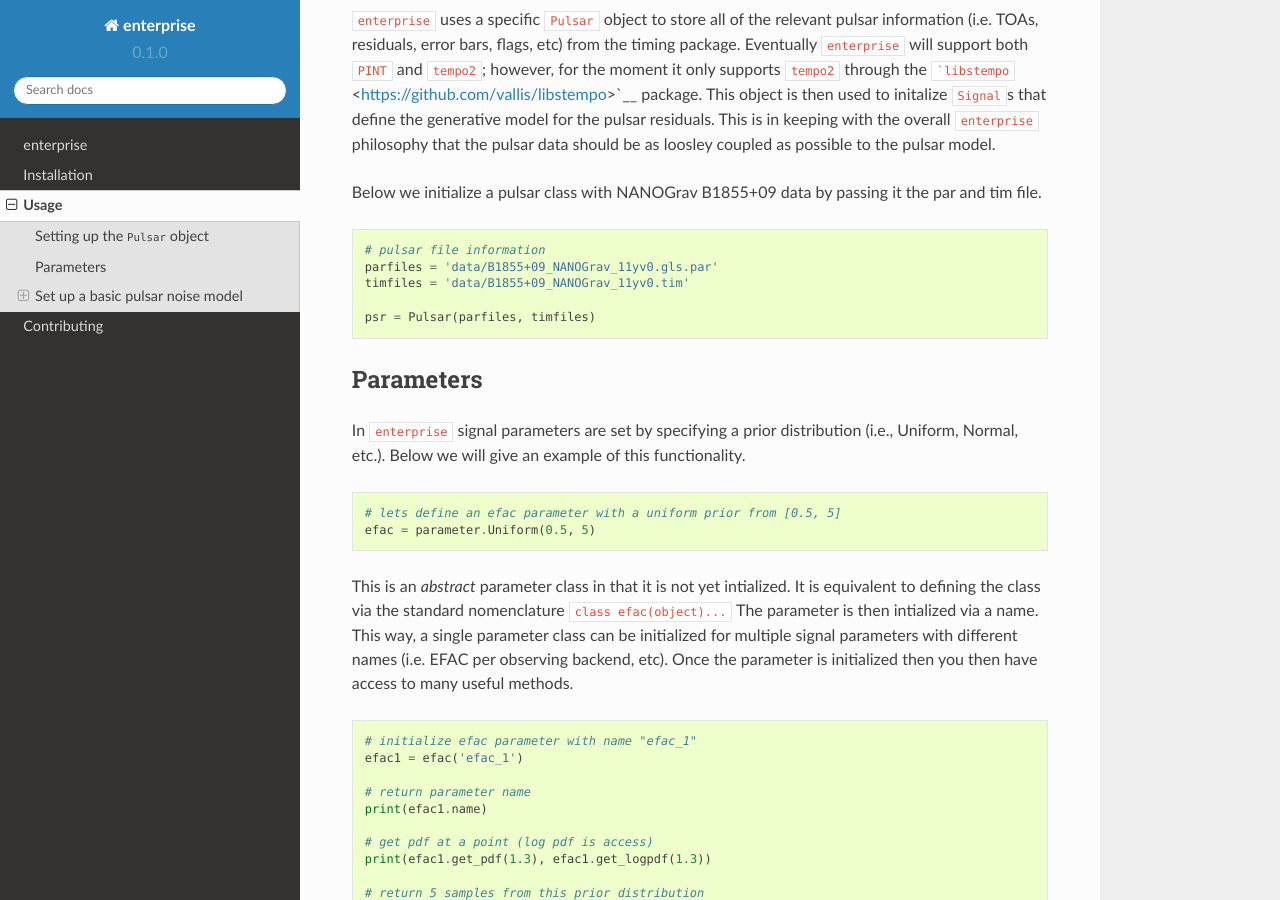
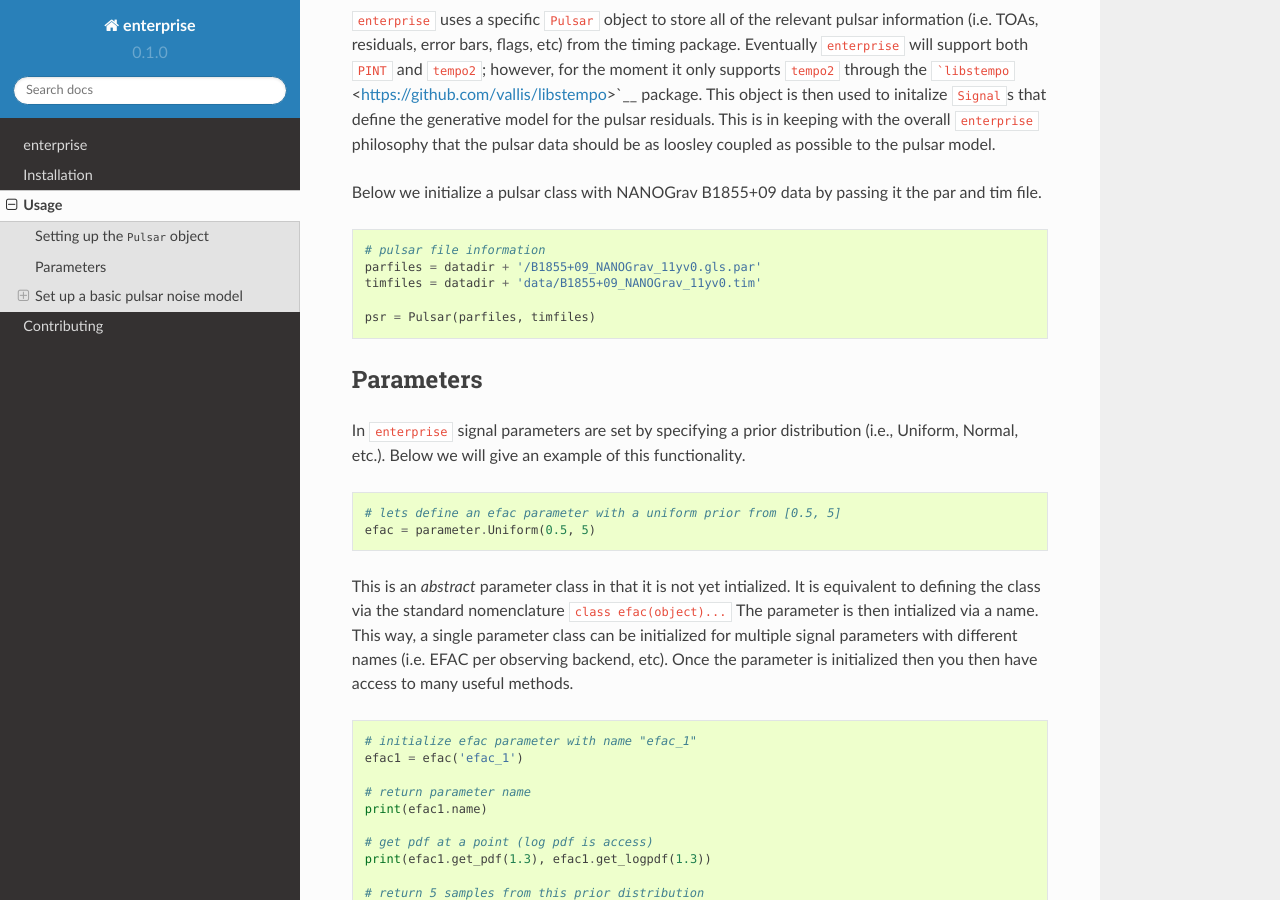
Before and after one commit to nanograv/enterprise, a Sphinx documentation site: the page built from docs/usage.rst, in a window 1280 px wide and 900 px high, scrolled down 309 px. Built offline with Sphinx 7.4.7 and the Read the Docs theme 2.0.0, drawn with Linux system fonts in a browser that asks for light colours; pages that are not in the unit, such as notebooks, are missing from menus.

Commit message:
Started more docs

```diff
--- a/docs/index.rst
+++ b/docs/index.rst
@@ -9,6 +9,7 @@ Contents:
    readme
    installation
    usage
+   data
    contributing
    authorshistory
 
--- a/docs/usage.rst
+++ b/docs/usage.rst
@@ -30,8 +30,8 @@ passing it the par and tim file.
 .. code:: python
 
     # pulsar file information
-    parfiles = 'data/B1855+09_NANOGrav_11yv0.gls.par'
-    timfiles = 'data/B1855+09_NANOGrav_11yv0.tim'
+    parfiles = datadir + '/B1855+09_NANOGrav_11yv0.gls.par'
+    timfiles = datadir + 'data/B1855+09_NANOGrav_11yv0.tim'
 
     psr = Pulsar(parfiles, timfiles)
 
```
Also changed, not shown: README.rst (+0 -7 lines), docs/_static/notebooks/data.ipynb (added), docs/_static/notebooks/usage.ipynb.
